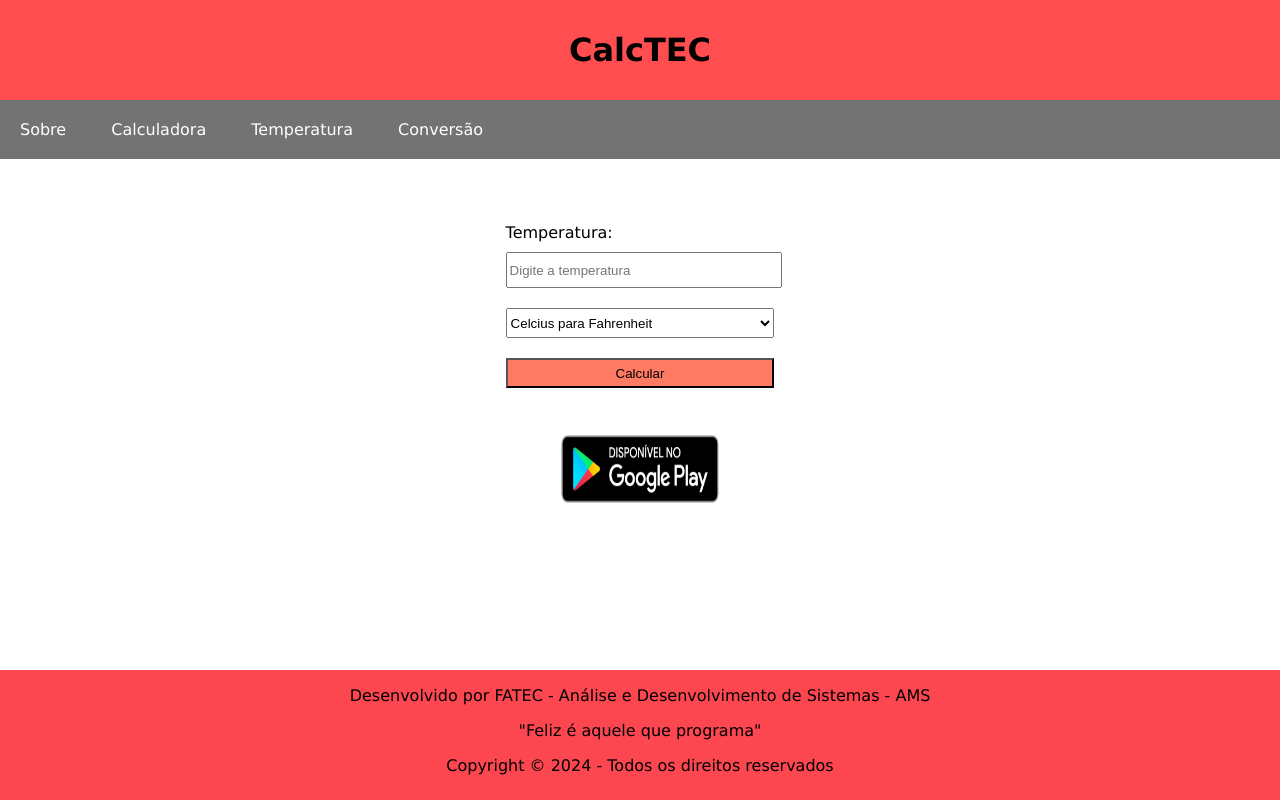
After one commit to Arthur-nonaka/PW4, a PHP site: page /temperatura.php in a window 1280 px wide. The commit adds this page. Run offline with PHP 8.4, Linux system fonts and the light colour scheme.

Commit message:
Conversao de temperatura

```diff
--- a/projeto-calculadora/logica/funcoesCalculo.php
+++ b/projeto-calculadora/logica/funcoesCalculo.php
@@ -11,3 +11,9 @@ function multiplicacao($num1, $num2){
 function divisao($num1, $num2){
     return ($num1 / $num2);
 }
+function ConvertToFahrenheit($temp) {
+    return (($temp * 1.8) + 32);
+}
+function ConvertToCelcius($temp) {
+    return (($temp - 32) / 1.8);
+}
--- /dev/null
+++ b/projeto-calculadora/temperatura.php
@@ -0,0 +1,51 @@
+<?php
+    session_start();
+?>
+
+<!DOCTYPE html>
+<html lang="pt-BR">
+<head>
+    <meta charset="UTF-8">
+    <link rel="stylesheet" href="css/style.css">
+    <title>CalcTEC</title>
+</head>
+<body>
+    <header>
+        <h1>CalcTEC</h1>
+    </header>
+    <nav class="menu">
+        <ul>
+            <li><a href="https://www.fatecpp.edu.br/">Sobre</a></li>
+            <li><a href="index.php">Calculadora</a></li>
+            <li><a href="temperatura.php">Temperatura</a></li>
+            <li><a href="conversor.php">Conversão</a></li>
+        </ul>
+    </nav>
+
+    <div class="div-conteudo">
+        <form method="POST" action="./logica/processamentoTemp.php">
+            <label>Temperatura:</label>
+            <input type="text" name="temp" placeholder="Digite a temperatura">
+            <select name="selection">
+                <option value="celcius">Celcius para Fahrenheit</option>
+                <option value="fahrenheit">Fahrenheit para Celcius</option>
+            </select>
+            <input id="botao" type="submit" value="Calcular">
+        </form>
+        <h1 id="resultado">
+            <?php
+                if(isset($_SESSION['resultado'])) {
+                    echo $_SESSION['resultado'];
+                }
+            ?>
+        </h1>
+        <img src="img/google-play.png">
+    </div>
+
+    <footer>
+        <p>Desenvolvido por FATEC - Análise e Desenvolvimento de Sistemas - AMS</p>
+        <p>"Feliz é aquele que programa"</p>
+        <p>Copyright © 2024 - Todos os direitos reservados</p>
+    </footer>
+</body>
+</html>
```
Also changed, not shown: projeto-calculadora/logica/processamentoTemp.php (added, +23 -0 lines).
